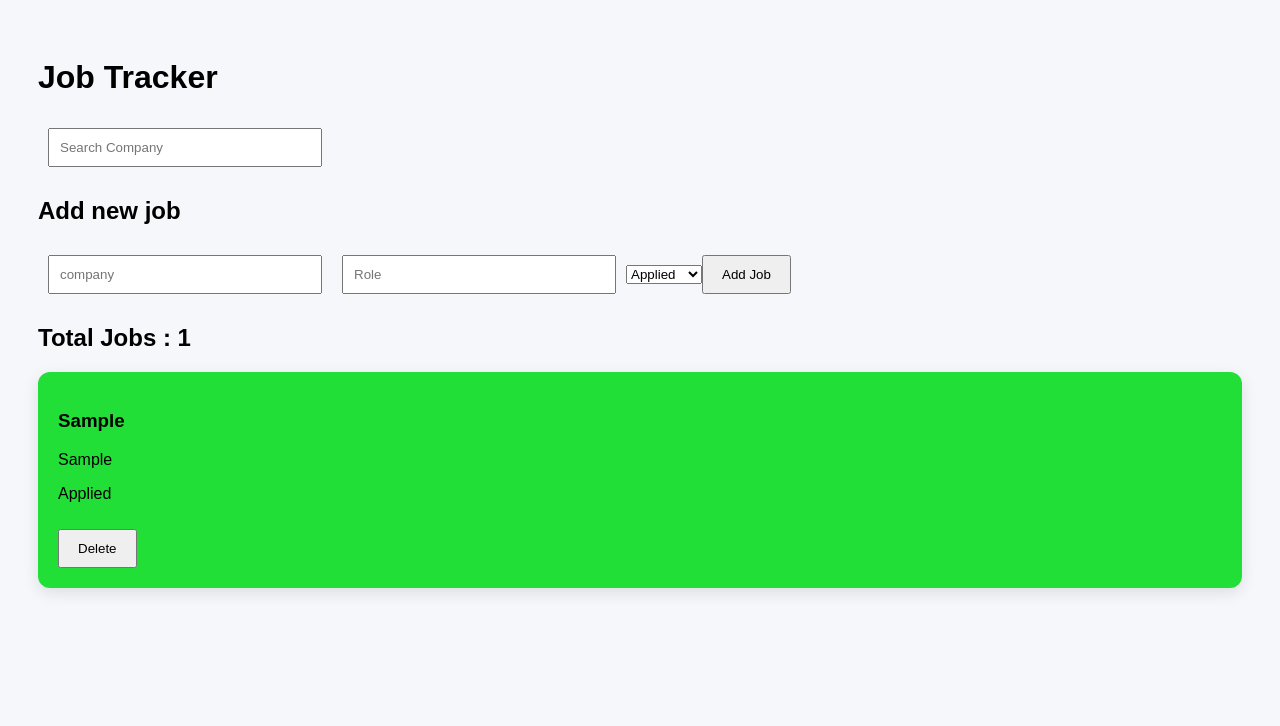
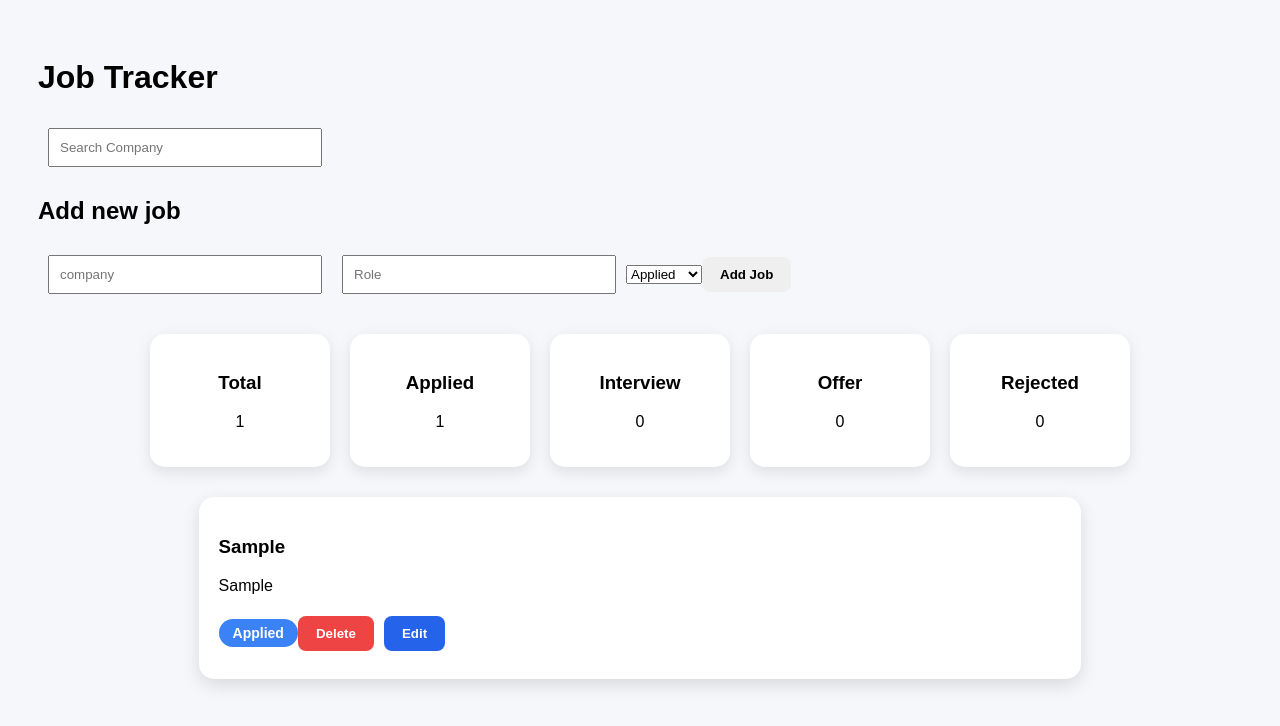
Before and after one commit to himanshi403/Web-Development-workspace, a React (Vite) app in the folder Full-Stack-Project/Job-Application-Tracker/: page / in a window 1280 px wide. Both pictures are taken after typing "Sample", "Sample" into the empty fields and a click on the button "Add Job". Shown: the top 726 px of the page. Built offline with nearby package versions, Linux system fonts and the light colour scheme.

Commit message:
Added stat cards,Edit functionality and improved css

```diff
--- a/Full-Stack-Project/Job-Application-Tracker/src/App.jsx
+++ b/Full-Stack-Project/Job-Application-Tracker/src/App.jsx
@@ -1,4 +1,5 @@
 import {useState} from "react";
+import {useEffect} from "react";
 
 import Navbar from "./components/Navbar";
 import JobForm from "./components/JobForm";
@@ -7,6 +8,27 @@ import JobList from "./components/JobList";
 
 function App(){
   const[jobs,setJobs]=useState([]);
+  const [editingJob, setEditingJob] = useState(null);
+
+useEffect(() => {
+
+const savedJobs = JSON.parse(localStorage.getItem("jobs"));
+
+if(savedJobs!==null){
+
+setJobs(savedJobs);
+
+}
+
+},[]);
+
+    useEffect(()=>{
+    localStorage.setItem(
+      "jobs",
+      JSON.stringify(jobs)
+    );
+  },[jobs]);
+
   const [search,setSearch]=useState("");
 
   function addJob(job){
@@ -17,16 +39,43 @@ function App(){
       jobs.filter(job=>job.id!==id)
     );
   }
+
+  function editJob(job){
+
+setEditingJob(job);
+
+}
+
+function updateJob(updatedJob){
+
+setJobs(
+
+jobs.map(job=>
+
+job.id===updatedJob.id?updatedJob:job
+
+)
+
+);
+
+setEditingJob(null);
+
+}
   return(
   <div>
   <Navbar
      search={search}
      setSearch={setSearch}
   />
-  <JobForm addJob={addJob}/>
+  <JobForm
+  addJob={addJob}
+  editingJob={editingJob}
+  updateJob={updateJob}
+  />
   <JobStats jobs={jobs} />
   <JobList jobs={jobs}
            deleteJob={deleteJob}
+           editJob={editJob}
            search={search}
    />
   </div>
--- a/Full-Stack-Project/Job-Application-Tracker/src/components/JobForm.jsx
+++ b/Full-Stack-Project/Job-Application-Tracker/src/components/JobForm.jsx
@@ -1,9 +1,29 @@
-import {useState} from "react"
+import {useState,useEffect} from "react";
 
-function JobForm({addJob}){
+function JobForm({
+    addJob,
+    editingJob,
+    updateJob
+
+}){
   const [company, setCompany] = useState("");
   const [role, setRole] = useState("");
   const [status, setStatus] = useState("Applied");
+
+useEffect(()=>{
+
+if(editingJob){
+
+setCompany(editingJob.company);
+
+setRole(editingJob.role);
+
+setStatus(editingJob.status);
+
+}
+
+},[editingJob]);
+
     return(
         <div className="jobForm">
         <h2>Add new job</h2>
@@ -29,14 +49,18 @@ function JobForm({addJob}){
         </select>
 
         <button onClick={handleSubmit}>
-            Add Job </button>
+            {
+                editingJob?"UpdateJob":"Add Job"
+            }
+
+        </button>
 
         </div>
 
 
     );
 
-        function handleSubmit(){
+    function handleSubmit(){
 
     if(company==="" || role===""){
 
@@ -52,7 +76,28 @@ function JobForm({addJob}){
         role,
         status
     };
-    addJob(newJob);
+
+if(editingJob){
+
+updateJob({
+
+id:editingJob.id,
+
+company,
+
+role,
+
+status
+
+});
+
+}else{
+
+addJob(newJob);
+
+}
+
+
     setCompany("");
     setRole("");
     setStatus("Applied");
--- a/Full-Stack-Project/Job-Application-Tracker/src/components/JobList.jsx
+++ b/Full-Stack-Project/Job-Application-Tracker/src/components/JobList.jsx
@@ -1,6 +1,7 @@
 function JobList({
 jobs,
 deleteJob,
+editJob,
 search
 })
 
@@ -12,6 +13,21 @@ jobs.filter(job=>job.company
 .toLowerCase().includes(search.toLowerCase())
 
 );
+
+if(filteredJobs.length===0){
+
+return(
+
+<h2>
+
+No matching jobs found
+
+</h2>
+
+);
+
+}
+
 return(
 
 <div>
@@ -19,9 +35,11 @@ return(
     <div className="job-card" key={job.id}>
     <h3>{job.company}</h3>
     <p>{job.role}</p>
-    <p>{job.status}</p>
+    <p className={`status ${job.status.toLowerCase()}`}>{job.status}</p>
 
 <button onClick={()=>deleteJob(job.id)}>Delete</button>
+
+<button onClick={()=>editJob(job)}>Edit</button>
 
 </div>
 
--- a/Full-Stack-Project/Job-Application-Tracker/src/components/JobStats.jsx
+++ b/Full-Stack-Project/Job-Application-Tracker/src/components/JobStats.jsx
@@ -2,11 +2,42 @@ function Stats({jobs}){
 
     return(
 
-        <div>
+     <div className="stats">
 
-            <h2>Total Jobs : {jobs.length}</h2>
+    <div className="stat-card">
+        <h3>Total</h3>
+        <p>{jobs.length}</p>
+    </div>
 
-        </div>
+    <div className="stat-card">
+        <h3>Applied</h3>
+        <p>
+            {jobs.filter(job => job.status === "Applied").length}
+        </p>
+    </div>
+
+    <div className="stat-card">
+        <h3>Interview</h3>
+        <p>
+            {jobs.filter(job => job.status === "Interview").length}
+        </p>
+    </div>
+
+    <div className="stat-card">
+        <h3>Offer</h3>
+        <p>
+            {jobs.filter(job => job.status === "Offer").length}
+        </p>
+    </div>
+
+    <div className="stat-card">
+        <h3>Rejected</h3>
+        <p>
+            {jobs.filter(job => job.status === "Rejected").length}
+        </p>
+    </div>
+
+</div>
 
     );
 
--- a/Full-Stack-Project/Job-Application-Tracker/src/index.css
+++ b/Full-Stack-Project/Job-Application-Tracker/src/index.css
@@ -10,27 +10,28 @@ padding:30px;
 
 .job-card{
 
-background:rgb(33, 223, 55);
+background:white;
 
 padding:20px;
 
-margin:20px 0;
+margin:20px auto;
 
-border-radius:12px;
+width:70%;
 
-box-shadow:0 5px 15px rgba(0,0,0,.1);
+border-radius:15px;
+
+box-shadow:0 6px 18px rgba(0,0,0,.12);
+
+transition:.3s;
+
+}
+.job-card:hover{
+
+transform:translateY(-4px);
 
 }
 
-button{
 
-padding:10px 18px;
-
-margin-top:10px;
-
-cursor:pointer;
-
-}
 
 input{
 
@@ -41,3 +42,107 @@ margin:10px;
 width:250px;
 
 }
+
+.status{
+
+display:inline-block;
+
+padding:6px 14px;
+
+border-radius:20px;
+
+font-size:14px;
+
+font-weight:bold;
+
+margin-top:8px;
+
+margin-bottom:12px;
+
+color:white;
+
+}
+.applied{
+
+background:#3b82f6;
+
+}
+
+.interview{
+
+background:#f59e0b;
+
+}
+
+.offer{
+
+background:#16a34a;
+
+}
+
+.rejected{
+
+background:#dc2626;
+
+}
+button{
+
+padding:10px 18px;
+
+border:none;
+
+border-radius:8px;
+
+cursor:pointer;
+
+font-weight:bold;
+
+transition:.3s;
+
+margin-right:10px;
+
+}
+.job-card button:first-of-type{
+
+background:#ef4444;
+
+color:white;
+
+}
+
+.job-card button:last-of-type{
+
+background:#2563eb;
+
+color:white;
+
+}
+
+.stats{
+
+display:flex;
+
+justify-content:center;
+
+gap:20px;
+
+flex-wrap:wrap;
+
+margin:30px;
+
+}
+.stat-card{
+
+background:white;
+
+padding:20px;
+
+width:140px;
+
+border-radius:15px;
+
+box-shadow:0 5px 15px rgba(0,0,0,.1);
+
+text-align:center;
+
+}
--- a/Full-Stack-Project/Job-Application-Tracker/src/main.jsx
+++ b/Full-Stack-Project/Job-Application-Tracker/src/main.jsx
@@ -5,7 +5,7 @@ import './index.css'
 import App from './App.jsx'
 
 createRoot(document.getElementById('root')).render(
-  <StrictMode>
+
     <App />
-  </StrictMode>,
+
 )
```
